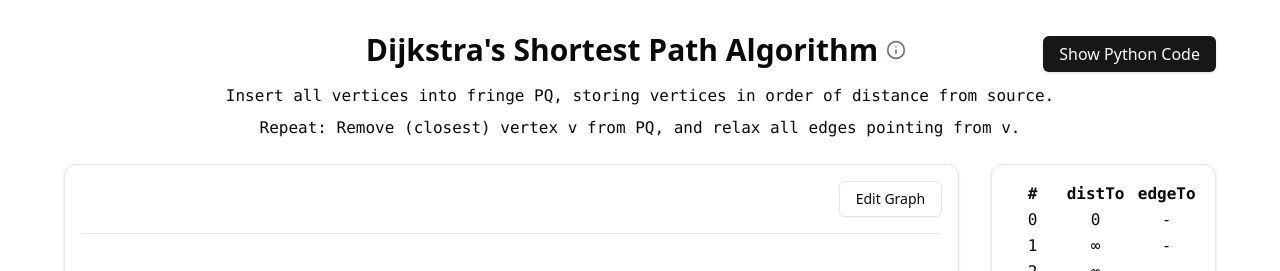
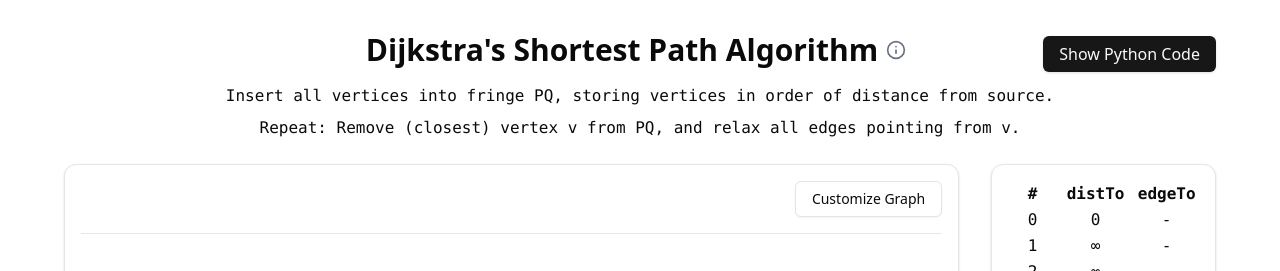
Before and after one commit to rishiskhare/dijkstra-explained, a Next.js app: page / in a window 1280 px wide. Shown: the top 271 px of the page. Built offline with nearby package versions, Linux system fonts and the light colour scheme.

Commit message:
Changed label of edit button to 'Customize Graph'

```diff
--- a/components/visualization.tsx
+++ b/components/visualization.tsx
@@ -245,7 +245,7 @@ export default function DijkstraVisualization() {
               <Card className="w-full p-4 mb-4">
               <div className="flex justify-end mb-4 pb-4 border-b border-gray-200">
                 <Button onClick={() => setEditMode(true)} variant="outline" className="text-sm">
-                  Edit Graph
+                  Customize Graph
                 </Button>
               </div>
               <div className="w-full aspect-[2/1]">
```
